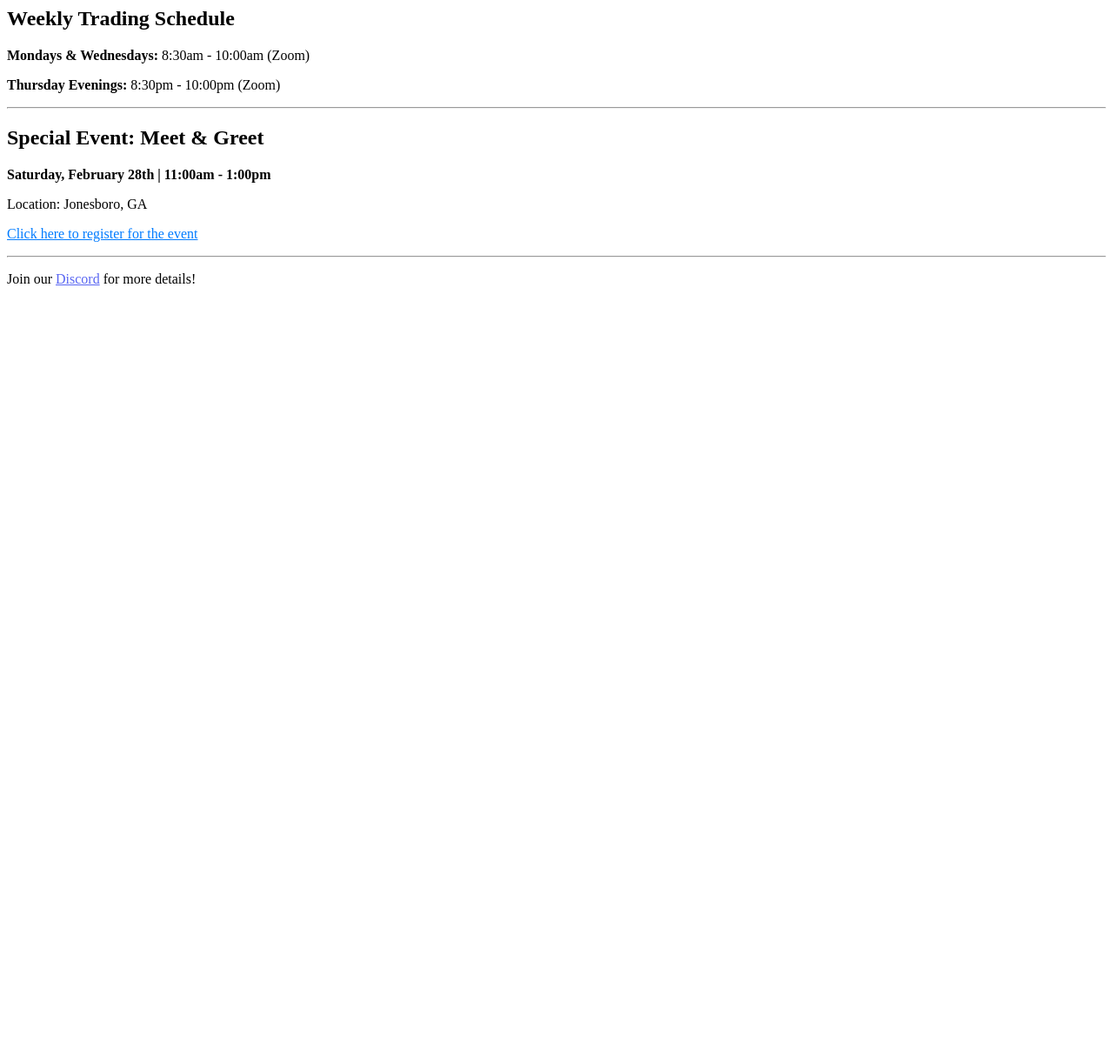
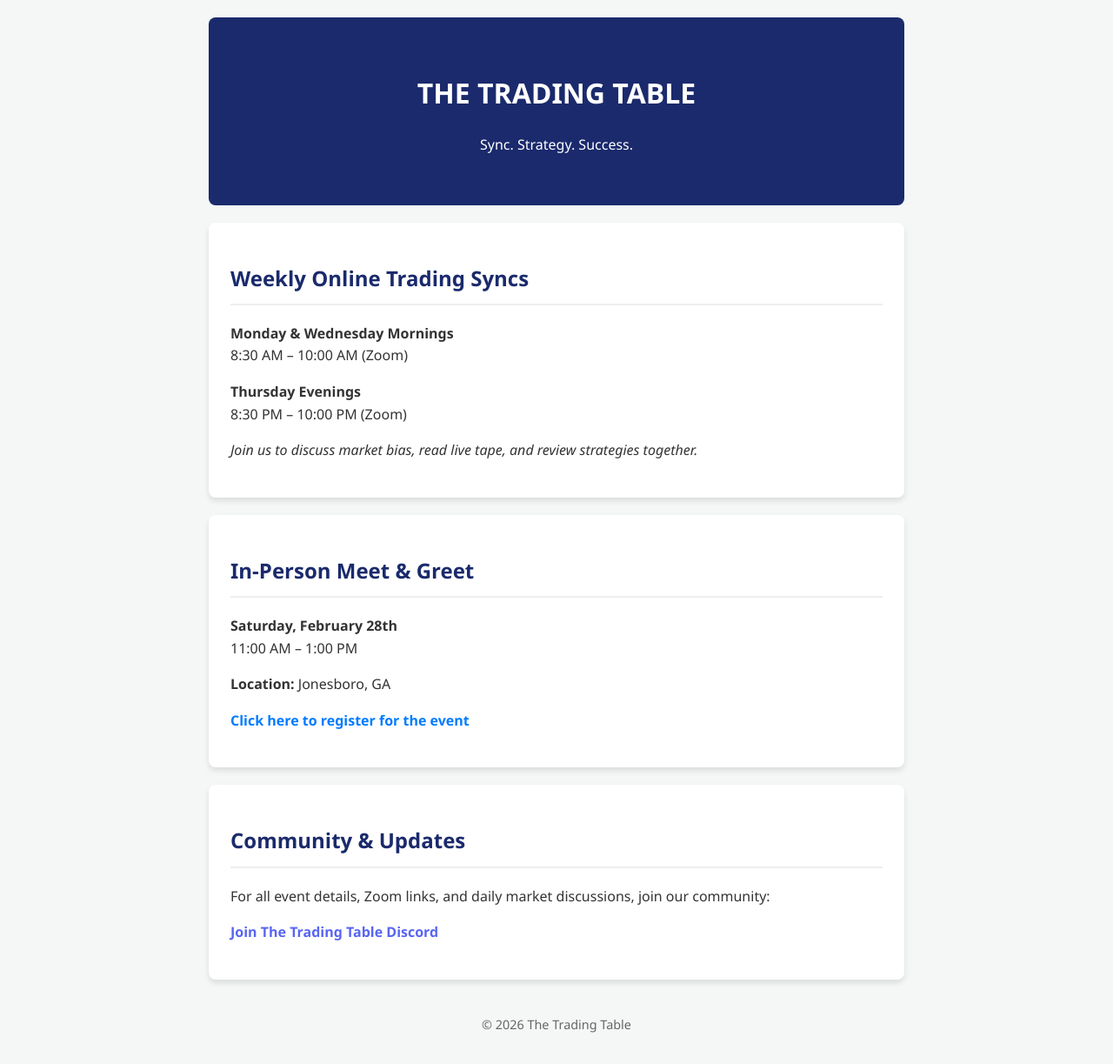
Before and after one commit to lsanders-collab/thetradingtableevents, a plain HTML site: page index.html in a window 1280 px wide. Shown: the whole page at 87% size. Before the commit the page ends 800 px from the top, so only its background shows below. Drawn offline with Linux system fonts and the light colour scheme.

Commit message:
Update index.html

```diff
--- a/index.html
+++ b/index.html
@@ -1,16 +1,55 @@
-<section id="events">
-    <h2>Weekly Trading Schedule</h2>
-    <p><strong>Mondays & Wednesdays:</strong> 8:30am - 10:00am (Zoom)</p>
-    <p><strong>Thursday Evenings:</strong> 8:30pm - 10:00pm (Zoom)</p>
+<!DOCTYPE html>
+<html lang="en">
+<head>
+    <meta charset="UTF-8">
+    <meta name="viewport" content="width=device-width, initial-scale=1.0">
+    <title>The Trading Table | Events</title>
+    <style>
+        body { font-family: 'Segoe UI', Tahoma, Geneva, Verdana, sans-serif; line-height: 1.6; color: #333; max-width: 800px; margin: 0 auto; padding: 20px; background-color: #f4f7f6; }
+        header { text-align: center; padding: 40px 0; background: #1a2a6c; color: white; border-radius: 8px; margin-bottom: 20px; }
+        .card { background: white; padding: 25px; border-radius: 8px; box-shadow: 0 4px 6px rgba(0,0,0,0.1); margin-bottom: 20px; }
+        h2 { color: #1a2a6c; border-bottom: 2px solid #eee; padding-bottom: 10px; }
+        .event-details { margin: 15px 0; }
+        .link-button { color: #007bff; text-decoration: none; font-weight: bold; }
+        .link-button:hover { text-decoration: underline; }
+        .discord-link { color: #5865F2; font-weight: bold; text-decoration: none; }
+        .footer { text-align: center; font-size: 0.9em; color: #666; margin-top: 40px; }
+    </style>
+</head>
+<body>
 
-    <hr>
+    <header>
+        <h1>THE TRADING TABLE</h1>
+        <p>Sync. Strategy. Success.</p>
+    </header>
 
-    <h2>Special Event: Meet & Greet</h2>
-    <p><strong>Saturday, February 28th | 11:00am - 1:00pm</strong></p>
-    <p>Location: Jonesboro, GA</p>
-    <p><a href="https://docs.google.com/forms/d/e/1FAIpQLSdBNzLKFA8nbT1jQ5I6PpXYs_UcMWYhES5IHdKsNH4soNzPYw/viewform?usp=sharing&ouid=106151532685743508352" target="_blank" style="color: #007bff; text-decoration: underline;">Click here to register for the event</a></p>
+    <div class="card">
+        <h2>Weekly Online Trading Syncs</h2>
+        <div class="event-details">
+            <p><strong>Monday & Wednesday Mornings</strong><br>8:30 AM – 10:00 AM (Zoom)</p>
+            <p><strong>Thursday Evenings</strong><br>8:30 PM – 10:00 PM (Zoom)</p>
+            <p><em>Join us to discuss market bias, read live tape, and review strategies together.</em></p>
+        </div>
+    </div>
 
-    <hr>
+    <div class="card">
+        <h2>In-Person Meet & Greet</h2>
+        <div class="event-details">
+            <p><strong>Saturday, February 28th</strong><br>11:00 AM – 1:00 PM</p>
+            <p><strong>Location:</strong> Jonesboro, GA</p>
+            <p><a href="https://docs.google.com/forms/d/e/1FAIpQLSdBNzLKFA8nbT1jQ5I6PpXYs_UcMWYhES5IHdKsNH4soNzPYw/viewform?usp=sharing&ouid=106151532685743508352" class="link-button" target="_blank">Click here to register for the event</a></p>
+        </div>
+    </div>
 
-    <p>Join our <a href="https://discord.gg/tnkY89M8Eq" target="_blank" style="color: #5865F2; text-decoration: underline;">Discord</a> for more details!</p>
-</section>
+    <div class="card">
+        <h2>Community & Updates</h2>
+        <p>For all event details, Zoom links, and daily market discussions, join our community:</p>
+        <p><a href="https://discord.gg/tnkY89M8Eq" class="discord-link" target="_blank">Join The Trading Table Discord</a></p>
+    </div>
+
+    <div class="footer">
+        <p>&copy; 2026 The Trading Table</p>
+    </div>
+
+</body>
+</html>
```
